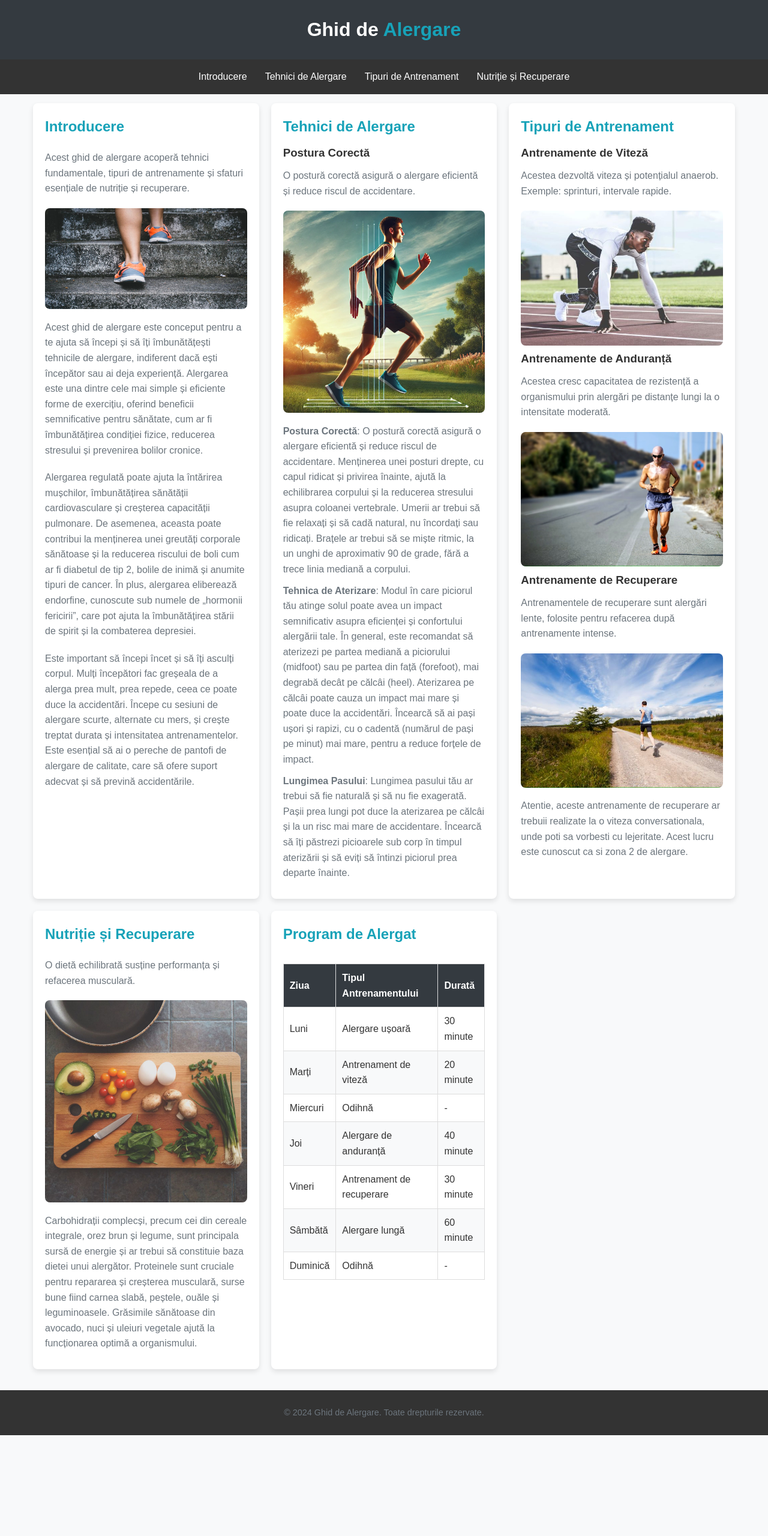
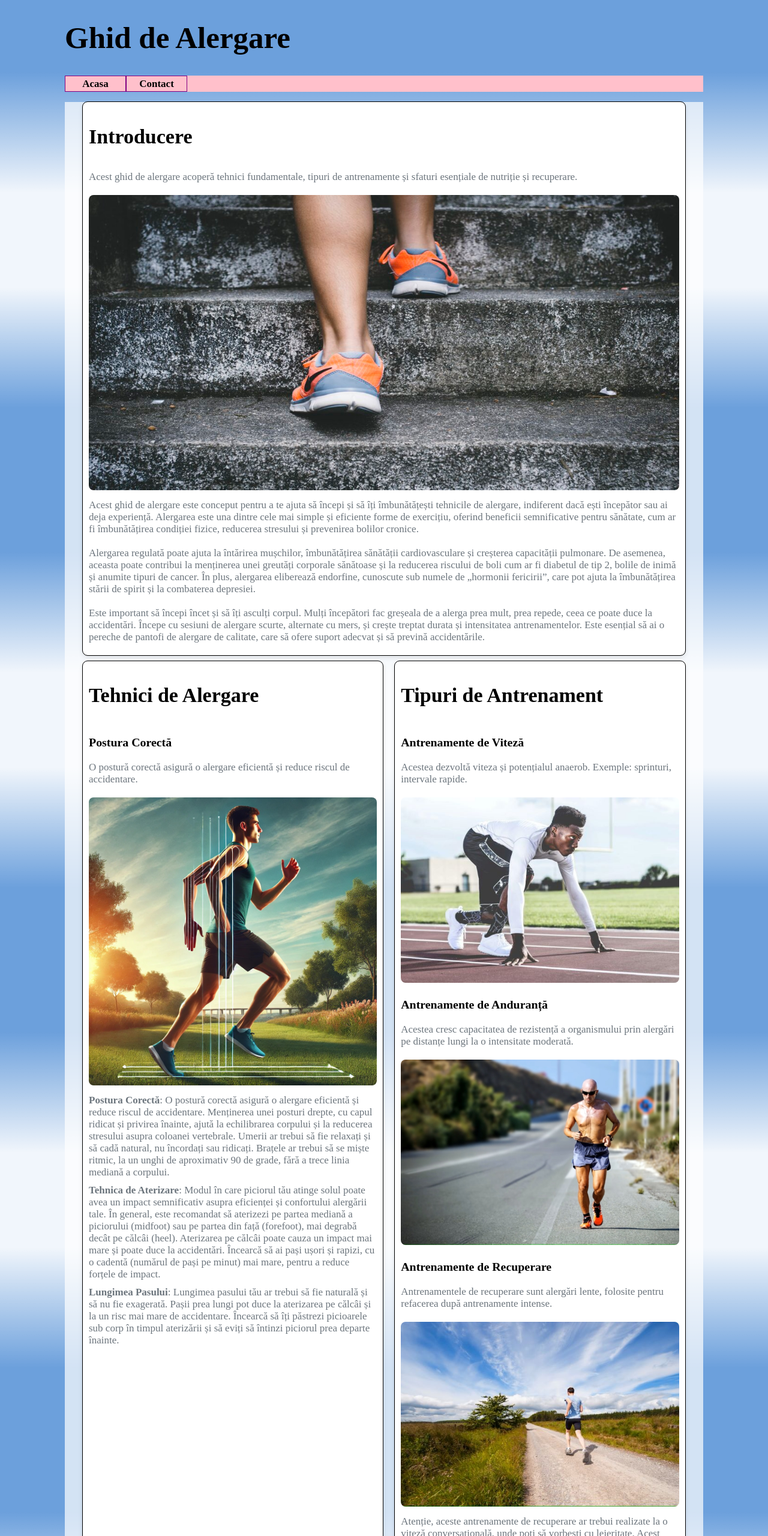
Before and after one commit to LuciSin/tehn-web, a plain HTML site: page index.html in a window 1280 px wide. Shown: the top 2560 px of the page at 60% size. Before the commit the page ends 2392 px from the top, so only its background shows below. Drawn offline with Linux system fonts and the light colour scheme.

Commit message:
redo the whole website

```diff
--- a/index.html
+++ b/index.html
@@ -6,54 +6,70 @@
     <meta name="keywords" content="alergare, ghid alergare, tehnici, antrenament, nutriție">
     <title>Ghid de Alergare</title>
     <link rel="shortcut icon" href="resurse/favicon/favicon.svg" type="image/x-icon">
-    <link rel="stylesheet" href="resurse/css/style.css" type="text/css"/>
     <meta name="viewport" content="width=device-width, initial-scale=1.0">
     <meta name="author" content="Lucian Spiridon">
+
+    <link rel="stylesheet" href="resurse/css/general.css" type="text/css"/>
+    <link rel="stylesheet" href="resurse/css/general1000.css" type="text/css" media="screen and (max-width:1000px)"/>
+    <link rel="stylesheet" href="resurse/css/general700.css" type="text/css" media="screen and (max-width:700px)"/>
+    <link rel="stylesheet" href="resurse/css/nav700.css" type="text/css" media="screen and (max-width:700px)"/>
+    <link rel="stylesheet" href="resurse/css/nav.css" type="text/css"/>
+    <link rel="stylesheet" href="resurse/css/nav1000.css" type="text/css" media="screen and (max-width:1000px)"/>
 </head>
 <body>
 
-<header>
+<header class="c1" id="h1">
     <h1>Ghid de <span>Alergare</span></h1>
 </header>
 
 <nav>
-    <ul class="menu">
+    <label id="hamburger" for="ch-menu">
+        <img src="resurse/imagini/Hamburger_icon_alb.png" alt="menu">
+    </label>
+    <input id="ch-menu" type="checkbox">
+    <ul class="meniu">
+        <li>
+            <div id="acasa" class="text-icon">Acasa</div>
+            <div id="acasa-mediu" class="imag-icon"><span class="fas fa-regular fa-house"></span></div>
+            <ul>
                 <li><a href="#introduction">Introducere</a></li>
-        <li><a href="#techniques">Tehnici de Alergare</a></li>
-        <li><a href="#training">Tipuri de Antrenament</a></li>
-        <li><a href="#nutrition">Nutriție și Recuperare</a></li>
+                <li><a href="#techniques">Tehnici</a></li>
+                <li><a href="#training">Antrenament</a></li>
+                <li><a href="#nutrition">Nutriție</a></li>
+                <li><a href="#running-schedule">Program</a></li>
+            </ul>
+        </li>
+        <li><a href="contact.html">Contact</a></li>
     </ul>
 </nav>
 
-<main class="container">
-    <section class="card" id="introduction">
+<main>
+    <div id="grid-pagina">
+        <section id="introduction" class="card">
             <h2>Introducere</h2>
-        <p>Acest ghid de alergare acoperă tehnici fundamentale, tipuri de antrenamente și sfaturi esențiale de nutriție
-            și recuperare.</p>
+            <p>Acest ghid de alergare acoperă tehnici fundamentale, tipuri de antrenamente și sfaturi esențiale de
+                nutriție și recuperare.</p>
             <picture>
                 <source srcset="resurse/imagini/alergare-introducere-small.jpg" media="(max-width: 700px)">
                 <source srcset="resurse/imagini/alergare-introducere-medium.jpg" media="(max-width: 1200px)">
                 <img src="resurse/imagini/alergare-introducere.jpg" alt="Introducere în alergare">
             </picture>
             <p>Acest ghid de alergare este conceput pentru a te ajuta să începi și să îți îmbunătățești tehnicile de
-            alergare, indiferent dacă ești începător sau ai deja experiență. Alergarea este una dintre cele mai simple
-            și eficiente forme de exercițiu, oferind beneficii semnificative pentru sănătate, cum ar fi îmbunătățirea
-            condiției fizice, reducerea stresului și prevenirea bolilor cronice.</p>
-
-        <p>Alergarea regulată poate ajuta la întărirea mușchilor, îmbunătățirea sănătății cardiovasculare și creșterea
-            capacității pulmonare. De asemenea, aceasta poate contribui la menținerea unei greutăți corporale sănătoase
-            și la reducerea riscului de boli cum ar fi diabetul de tip 2, bolile de inimă și anumite tipuri de cancer.
-            În plus, alergarea eliberează endorfine, cunoscute sub numele de „hormonii fericirii”, care pot ajuta la
-            îmbunătățirea stării de spirit și la combaterea depresiei.</p>
-
+                alergare, indiferent dacă ești începător sau ai deja experiență. Alergarea este una dintre cele mai
+                simple și eficiente forme de exercițiu, oferind beneficii semnificative pentru sănătate, cum ar fi
+                îmbunătățirea condiției fizice, reducerea stresului și prevenirea bolilor cronice.</p>
+            <p>Alergarea regulată poate ajuta la întărirea mușchilor, îmbunătățirea sănătății cardiovasculare și
+                creșterea capacității pulmonare. De asemenea, aceasta poate contribui la menținerea unei greutăți
+                corporale sănătoase și la reducerea riscului de boli cum ar fi diabetul de tip 2, bolile de inimă și
+                anumite tipuri de cancer. În plus, alergarea eliberează endorfine, cunoscute sub numele de „hormonii
+                fericirii”, care pot ajuta la îmbunătățirea stării de spirit și la combaterea depresiei.</p>
             <p>Este important să începi încet și să îți asculți corpul. Mulți începători fac greșeala de a alerga prea
                 mult, prea repede, ceea ce poate duce la accidentări. Începe cu sesiuni de alergare scurte, alternate cu
-            mers, și crește treptat durata și intensitatea antrenamentelor. Este esențial să ai o pereche de pantofi de
-            alergare de calitate, care să ofere suport adecvat și să prevină accidentările.</p>
-
+                mers, și crește treptat durata și intensitatea antrenamentelor. Este esențial să ai o pereche de pantofi
+                de alergare de calitate, care să ofere suport adecvat și să prevină accidentările.</p>
         </section>
 
-    <section class="card" id="techniques">
+        <section id="techniques" class="card">
             <h2>Tehnici de Alergare</h2>
             <article>
                 <h3>Postura Corectă</h3>
@@ -63,30 +79,26 @@
                     <source srcset="resurse/imagini/postura-corecta-medium.jpg" media="(max-width: 1200px)">
                     <img src="resurse/imagini/postura-corecta.jpg" alt="Postură corectă">
                 </picture>
-            <p><b>Postura Corectă</b>: O postură corectă asigură o alergare eficientă și reduce riscul de accidentare.
-                Menținerea unei posturi drepte, cu capul ridicat și privirea înainte, ajută la echilibrarea corpului și
-                la reducerea stresului asupra coloanei vertebrale. Umerii ar trebui să fie relaxați și să cadă natural,
-                nu încordați sau ridicați. Brațele ar trebui să se miște ritmic, la un unghi de aproximativ 90 de grade,
-                fără a trece linia mediană a corpului.</p>
-
-            <p><b>Tehnica de Aterizare</b>: Modul în care piciorul tău atinge solul poate avea un impact semnificativ
-                asupra
-                eficienței și confortului alergării tale. În general, este recomandat să aterizezi pe partea mediană a
-                piciorului (midfoot) sau pe partea din față (forefoot), mai degrabă decât pe călcâi (heel). Aterizarea
-                pe călcâi poate cauza un impact mai mare și poate duce la accidentări. Încearcă să ai pași ușori și
-                rapizi, cu o cadentă (numărul de pași pe minut) mai mare, pentru a reduce forțele de impact.</p>
-
+                <p><b>Postura Corectă</b>: O postură corectă asigură o alergare eficientă și reduce riscul de
+                    accidentare. Menținerea unei posturi drepte, cu capul ridicat și privirea înainte, ajută la
+                    echilibrarea corpului și la reducerea stresului asupra coloanei vertebrale. Umerii ar trebui să fie
+                    relaxați și să cadă natural, nu încordați sau ridicați. Brațele ar trebui să se miște ritmic, la un
+                    unghi de aproximativ 90 de grade, fără a trece linia mediană a corpului.</p>
+                <p><b>Tehnica de Aterizare</b>: Modul în care piciorul tău atinge solul poate avea un impact
+                    semnificativ asupra eficienței și confortului alergării tale. În general, este recomandat să
+                    aterizezi pe partea mediană a piciorului (midfoot) sau pe partea din față (forefoot), mai degrabă
+                    decât pe călcâi (heel). Aterizarea pe călcâi poate cauza un impact mai mare și poate duce la
+                    accidentări. Încearcă să ai pași ușori și rapizi, cu o cadentă (numărul de pași pe minut) mai mare,
+                    pentru a reduce forțele de impact.</p>
                 <p><b>Lungimea Pasului</b>: Lungimea pasului tău ar trebui să fie naturală și să nu fie exagerată. Pașii
-                prea
-                lungi pot duce la aterizarea pe călcâi și la un risc mai mare de accidentare. Încearcă să îți păstrezi
-                picioarele sub corp în timpul aterizării și să eviți să întinzi piciorul prea departe înainte.</p>
-
+                    prea lungi pot duce la aterizarea pe călcâi și la un risc mai mare de accidentare. Încearcă să îți
+                    păstrezi picioarele sub corp în timpul aterizării și să eviți să întinzi piciorul prea departe
+                    înainte.</p>
             </article>
         </section>
 
-    <section class="card" id="training">
+        <section id="training" class="card">
             <h2>Tipuri de Antrenament</h2>
-
             <article>
                 <h3>Antrenamente de Viteză</h3>
                 <p>Acestea dezvoltă viteza și potențialul anaerob. Exemple: sprinturi, intervale rapide.</p>
@@ -96,18 +108,16 @@
                     <img src="resurse/imagini/antrenament-viteza.jpg" alt="Antrenament de viteză">
                 </picture>
             </article>
-
             <article>
                 <h3>Antrenamente de Anduranță</h3>
-            <p>Acestea cresc capacitatea de rezistență a organismului prin alergări pe distanțe lungi la o intensitate
-                moderată.</p>
+                <p>Acestea cresc capacitatea de rezistență a organismului prin alergări pe distanțe lungi la o
+                    intensitate moderată.</p>
                 <picture>
                     <source srcset="resurse/imagini/antrenament-anduranta-small.jpg" media="(max-width: 700px)">
                     <source srcset="resurse/imagini/antrenament-anduranta-medium.jpg" media="(max-width: 1200px)">
                     <img src="resurse/imagini/antrenament-anduranta.jpg" alt="Antrenament de anduranță">
                 </picture>
             </article>
-
             <article>
                 <h3>Antrenamente de Recuperare</h3>
                 <p>Antrenamentele de recuperare sunt alergări lente, folosite pentru refacerea după antrenamente
@@ -117,12 +127,12 @@
                     <source srcset="resurse/imagini/antrenament-recuperare-medium.jpg" media="(max-width: 1200px)">
                     <img src="resurse/imagini/antrenament-recuperare.jpg" alt="Antrenament de recuperare">
                 </picture>
-            <p>Atentie, aceste antrenamente de recuperare ar trebuii realizate la o viteza conversationala, unde poti
-                sa vorbesti cu lejeritate. Acest lucru este cunoscut ca si zona 2 de alergare.</p>
+                <p>Atenție, aceste antrenamente de recuperare ar trebui realizate la o viteză conversațională, unde poți
+                    să vorbești cu lejeritate. Acest lucru este cunoscut ca și zona 2 de alergare.</p>
             </article>
         </section>
 
-    <section class="card" id="nutrition">
+        <section id="nutrition" class="card">
             <h2>Nutriție și Recuperare</h2>
             <p>O dietă echilibrată susține performanța și refacerea musculară.</p>
             <picture>
@@ -130,15 +140,13 @@
                 <source srcset="resurse/imagini/nutritie-alergare-medium.jpg" media="(max-width: 1200px)">
                 <img src="resurse/imagini/nutritie-alergare.jpg" alt="Nutriție pentru alergători">
             </picture>
-        <p> Carbohidrații complecși, precum cei din cereale integrale, orez brun și legume, sunt principala sursă de
-            energie și ar trebui să constituie baza dietei unui alergător. Proteinele sunt cruciale pentru repararea și
-            creșterea musculară, surse bune fiind carnea slabă, peștele, ouăle și leguminoasele. Grăsimile sănătoase din
-            avocado, nuci și uleiuri vegetale ajută la funcționarea optimă a organismului.
-        </p>
+            <p>Carbohidrații complecși, precum cei din cereale integrale, orez brun și legume, sunt principala sursă de
+                energie și ar trebui să constituie baza dietei unui alergător. Proteinele sunt cruciale pentru repararea
+                și creșterea musculară, surse bune fiind carnea slabă, peștele, ouăle și leguminoasele. Grăsimile
+                sănătoase din avocado, nuci și uleiuri vegetale ajută la funcționarea optimă a organismului.</p>
         </section>
 
-    <!-- Adăugarea unei secțiuni pentru programul de alergat -->
-    <section class="card" id="running-schedule">
+        <section id="running-schedule" class="card">
             <h2>Program de Alergat</h2>
             <table>
                 <thead>
@@ -187,9 +195,16 @@
                 </tbody>
             </table>
         </section>
+    </div>
 </main>
 
 <footer>
+    <a href="#" title="mergi sus" id="link-top">
+        <div id="triunghi"></div>
+    </a>
+    <address>
+        Strada alergării, nr. 10, București, sector 1, România
+    </address>
     <p>&copy; 2024 Ghid de Alergare. Toate drepturile rezervate.</p>
 </footer>
 
--- /dev/null
+++ b/resurse/css/general.css
@@ -0,0 +1,187 @@
+html {
+    font-size: 17px;
+    transition: all 500ms linear;
+}
+
+body {
+    --culoare-mov: #6ca0dc; /* Culoare mai albastră */
+    --culoare-roz-inchis: #5a82c2;
+    --culoare-roz-inchis-t: rgba(106, 160, 220, 0.5);
+    --cl-marcare: #e0f1ff;
+    --cl-light-t: rgba(255, 255, 255, 0.7);
+    --cl-text: black;
+   /* --imag-body-backgr: url("../imagini/background-alergare.jpg"); */
+    --latime-spatiere: 100px;
+    background-image: linear-gradient(transparent, transparent 15%, rgba(255, 255, 255, 0.9) 40%, rgba(255, 255, 255, 0.9) 60%, transparent 85%, transparent);
+    background-attachment: fixed;
+    background-size: cover;
+    background-color: #6ca0dc;
+    padding-left: var(--latime-spatiere);
+    padding-right: var(--latime-spatiere);
+}
+
+main {
+    background-color: rgba(255, 255, 255, 0.7);
+    --latime-spatiere: 30px;
+    padding-left: var(--latime-spatiere);
+    padding-right: var(--latime-spatiere);
+}
+
+#grid-pagina > * {
+    outline: 1px solid black;
+    padding: 10px;
+}
+
+#grid-pagina > figure {
+    margin: 0;
+}
+
+#grid-pagina {
+    display: grid;
+    grid-template-areas: "z-introduction z-introduction z-introduction"
+                         "z-techniques z-techniques z-training"
+                         "z-nutrition z-nutrition z-running-schedule"
+                         "z-contact z-contact z-contact";
+    gap: 20px;
+    row-gap: 10px;
+}
+
+#introduction {
+    grid-area: z-introduction;
+}
+
+#techniques {
+    grid-area: z-techniques;
+}
+
+#training {
+    grid-area: z-training;
+}
+
+#nutrition {
+    grid-area: z-nutrition;
+}
+
+#running-schedule {
+    grid-area: z-running-schedule;
+}
+
+#contact {
+    grid-area: z-contact;
+}
+
+.fg-img img {
+    width: 100%;
+}
+
+h1 {
+    font-size: 3rem;
+}
+
+h2 {
+    font-size: 2rem;
+}
+
+.card {
+    background-color: #ffffff;
+    border-radius: 8px;
+    box-shadow: 0 4px 8px rgba(0, 0, 0, 0.1);
+    padding: 20px;
+    display: flex;
+    flex-direction: column;
+    align-items: stretch;
+}
+
+table {
+    width: 100%;
+    border-collapse: collapse;
+    margin-top: 20px;
+}
+
+table th, table td {
+    padding: 10px;
+    border: 1px solid #ddd;
+    text-align: left;
+}
+
+table th {
+    background-color: #343a40;
+    color: #ffffff;
+    font-weight: bold;
+}
+
+table tr:nth-child(even) {
+    background-color: #f8f9fa;
+}
+
+table tr:hover {
+    background-color: #f1f1f1;
+}
+
+p {
+    color: #6c757d;
+    margin: 10px 0;
+}
+
+img {
+    max-width: 100%;
+    height: auto;
+    border-radius: 8px;
+    margin-top: 10px;
+}
+
+footer {
+    background-color: #333;
+    color: #fff;
+    text-align: center;
+    padding: 1em 0;
+    margin-top: 20px;
+}
+
+footer p {
+    font-size: 0.9em;
+}
+
+form div {
+    margin-bottom: 15px;
+}
+
+form label {
+    display: block;
+    margin-bottom: 5px;
+    font-weight: bold;
+}
+
+form input, form select, form textarea {
+    width: 100%;
+    padding: 10px;
+    border: 1px solid #ddd;
+    border-radius: 4px;
+}
+
+form button {
+    background-color: #6ca0dc;
+    color: #fff;
+    padding: 10px 20px;
+    border: none;
+    border-radius: 4px;
+    cursor: pointer;
+}
+
+form button:hover {
+    background-color: #5a82c2;
+}
+
+@media (max-width: 700px) {
+    .menu {
+        flex-direction: column;
+    }
+
+    .container {
+        padding: 1em;
+    }
+
+    picture img {
+        max-width: 100%;
+    }
+}
--- /dev/null
+++ b/resurse/css/general1000.css
@@ -0,0 +1,3 @@
+nav {
+    --latime-buton: 80px;
+}
--- /dev/null
+++ b/resurse/css/general700.css
@@ -0,0 +1,11 @@
+html {
+    font-size: 10px;
+}
+
+.container-iframe {
+    display: none;
+}
+
+#grid-pagina {
+    display: block;
+}
--- /dev/null
+++ b/resurse/css/nav.css
@@ -0,0 +1,59 @@
+#hamburger, #ch-menu, #acasa-mediu {
+    display: none;
+}
+
+nav {
+    --culoare-inchisa-meniu: purple;
+    --culoare-deschisa-meniu: pink;
+    --latime-buton: 100px;
+    --inaltime-buton: 25px;
+    background-color: var(--culoare-deschisa-meniu);
+}
+
+ul.meniu ul {
+    display: none;
+    padding: 0;
+    position: relative;
+    z-index: 10;
+    margin-left: -1px;
+}
+
+ul.meniu ul li {
+    background-color: var(--culoare-deschisa-meniu);
+}
+
+ul.meniu {
+    display: flex;
+    padding: 0;
+}
+
+ul.meniu li {
+    list-style-type: none;
+    border: 1px solid var(--culoare-inchisa-meniu);
+    width: var(--latime-buton);
+    height: var(--inaltime-buton);
+    line-height: var(--inaltime-buton);
+    transition: all 0.5s linear;
+}
+
+ul.meniu li a, ul.meniu li div {
+    color: black;
+    text-align: center;
+    text-decoration: none;
+    font-weight: bold;
+    display: block;
+    cursor: pointer;
+    transition: all 0.5s linear;
+}
+
+ul.meniu li:hover, ul.meniu li:hover {
+    background-color: var(--culoare-inchisa-meniu);
+}
+
+ul.meniu li a:hover, ul.meniu li div:hover {
+    color: white;
+}
+
+ul.meniu > li:hover ul {
+    display: block;
+}
--- /dev/null
+++ b/resurse/css/nav700.css
@@ -0,0 +1,17 @@
+#hamburger, #ch-menu, #acasa-mediu {
+    display: block;
+}
+
+ul.meniu {
+    display: none;
+}
+
+ul.meniu li {
+    width: 100%;
+    box-sizing: border-box;
+    background-color: var(--culoare-deschisa-meniu);
+}
+
+#ch-menu:checked + ul.meniu {
+    display: block;
+}
--- a/resurse/css/style.css
+++ /dev/null
@@ -1,152 +0,0 @@
-/* Resetare generală */
-* {
-    margin: 0;
-    padding: 0;
-    box-sizing: border-box;
-}
-
-/* Stiluri de bază */
-body {
-    font-family: Arial, sans-serif;
-    line-height: 1.6;
-    color: #333;
-    background-color: #f8f9fa;
-    margin: 0;
-    padding: 0;
-}
-
-/* Header */
-header {
-    width: 100%;
-    background-color: #343a40;
-    color: #fff;
-    text-align: center;
-    padding: 1.5em 0;
-    margin: 0;
-}
-
-header h1 span {
-    color: #17a2b8;
-}
-
-/* Navigare */
-nav {
-    background-color: #333;
-}
-
-.menu {
-    list-style: none;
-    display: flex;
-    justify-content: center;
-    padding: 1em;
-}
-
-.menu li {
-    margin: 0 15px;
-}
-
-.menu a {
-    color: #fff;
-    text-decoration: none;
-}
-
-.menu a:hover {
-    color: #17a2b8;
-}
-
-/* Grid container */
-.container {
-    display: grid;
-    grid-template-columns: repeat(auto-fit, minmax(300px, 1fr));
-    gap: 20px;
-    padding: 15px;
-    max-width: 1200px;
-    margin: 0 auto;
-    grid-auto-rows: min-content;
-}
-
-/* Card styling */
-.card {
-    background-color: #ffffff;
-    border-radius: 8px;
-    box-shadow: 0 4px 8px rgba(0, 0, 0, 0.1);
-    padding: 20px;
-    display: flex;
-    flex-direction: column;
-    align-items: stretch;
-}
-
-/* Stiluri pentru tabel */
-table {
-    width: 100%;
-    border-collapse: collapse;
-    margin-top: 20px;
-}
-
-table th, table td {
-    padding: 10px;
-    border: 1px solid #ddd;
-    text-align: left;
-}
-
-table th {
-    background-color: #343a40;
-    color: #ffffff;
-    font-weight: bold;
-}
-
-table tr:nth-child(even) {
-    background-color: #f8f9fa;
-}
-
-table tr:hover {
-    background-color: #f1f1f1;
-}
-
-/* Alte stiluri */
-h2 {
-    color: #17a2b8;
-    font-size: 1.5em;
-    margin-bottom: 10px;
-}
-
-p {
-    color: #6c757d;
-    margin: 10px 0;
-}
-
-img {
-    max-width: 100%;
-    height: auto;
-    border-radius: 8px;
-    margin-top: 10px;
-}
-
-/* Footer */
-footer {
-    background-color: #333;
-    color: #fff;
-    text-align: center;
-    padding: 1em 0;
-    margin-top: 20px;
-}
-
-footer p {
-    font-size: 0.9em;
-}
-
-/* Media Queries */
-@media (max-width: 700px) {
-    .menu {
-        flex-direction: column;
-    }
-
-    .container {
-        padding: 1em;
-    }
-
-    picture img {
-        max-width: 100%;
-    }
-
-}
```
Also changed, not shown: contact.html (added, +103 -0 lines), resurse/imagini/Hamburger_icon_alb.png (added). Lines whose indentation alone changed are shown as unchanged.
